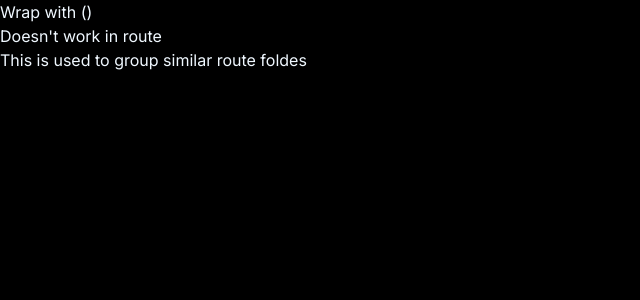
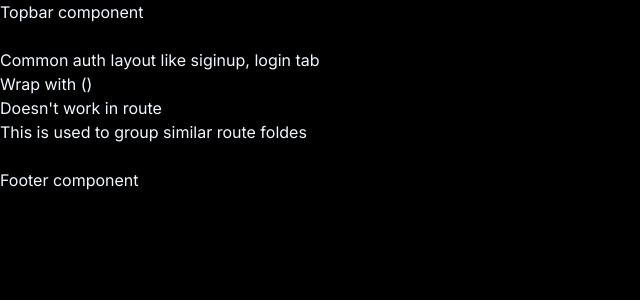
Before and after one commit to Dhanushvinayagar/Next-tech-stacks, a Next.js app: page / in a window 1280 px wide. Shown: the top 300 px of the page, without its empty margins (0-640 px from the left). Built offline with nearby package versions, Linux system fonts and the light colour scheme.

Commit message:
Added next layouts

```diff
--- /dev/null
+++ b/src/app/(auth)/layout.jsx
@@ -0,0 +1,10 @@
+export default function Component({children}) {
+    return (
+        <>
+            <h1>
+               Common auth layout like siginup, login tab
+            </h1>
+            {children}
+        </>
+    );
+}
--- a/src/app/layout.js
+++ b/src/app/layout.js
@@ -11,7 +11,17 @@ export const metadata = {
 export default function RootLayout({ children }) {
   return (
     <html lang="en">
-      <body className={inter.className}>{children}</body>
+      <body className={inter.className}>
+        <p>
+          Topbar component
+        </p>
+        <br></br>
+        {children}
+        <br></br>
+        <p>
+          Footer component
+        </p>
+        </body>
     </html>
   );
 }
--- /dev/null
+++ b/src/app/router/blog/layout.jsx
@@ -0,0 +1,11 @@
+
+export default function Component({children}) {
+    return (
+        <>
+            <h1>
+                This is blog page custom layout
+            </h1>
+            {children}
+        </>
+    );
+}
```
